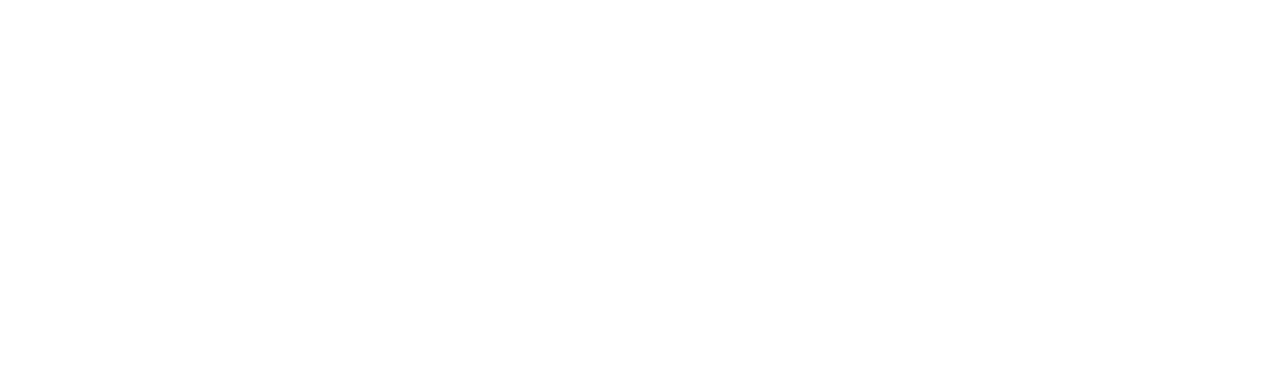
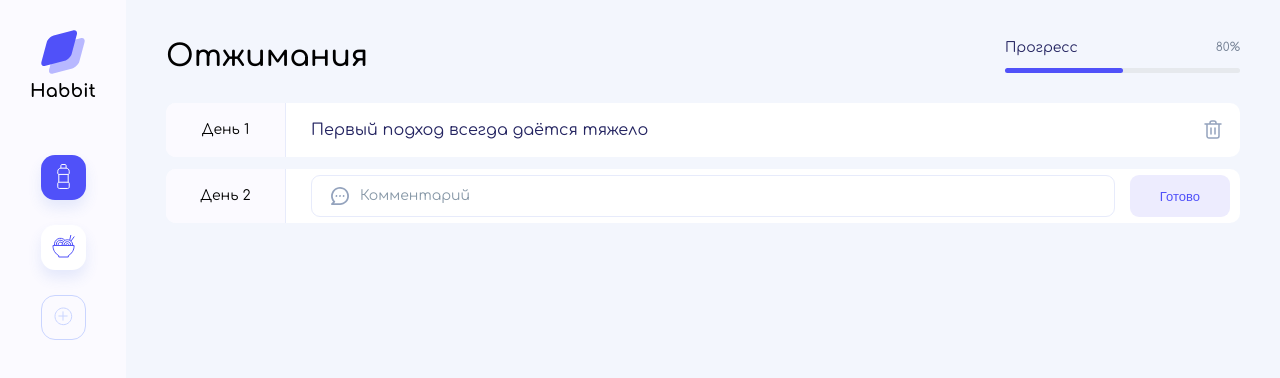
Before and after one commit to kva1ery/js-basic, a plain HTML site: page index.html in a window 1280 px wide. Drawn offline with Linux system fonts and the light colour scheme.

Commit message:
Добавил базовую вёрстку

```diff
--- a/index.html
+++ b/index.html
@@ -3,10 +3,69 @@
 <head>
     <meta charset="UTF-8">
     <meta name="viewport" content="width=device-width, initial-scale=1.0">
-    <title>JavaScript -Basic</title>
+    <title>Habbit App</title>
+
+    <link rel="preconnect" href="https://fonts.googleapis.com">
+    <link rel="preconnect" href="https://fonts.gstatic.com" crossorigin>
+    <link href="https://fonts.googleapis.com/css2?family=Comfortaa:wght@400;600&display=swap" rel="stylesheet">
+
+    <link rel="stylesheet" href="styles/main.css">
 </head>
 <body>
-
-    <script src="scripts/main.js"></script>
+    <div class="app">
+        <div class="panel">
+            <img class="logo panel__logo" src="images/logo.svg" alt="Логотип Habbit App">
+            <nav class="menu">
+                <div class="menu__list">
+                    <button class="menu__item menu__item_active">
+                        <img src="images/icons/water.svg" alt="Вода">
+                    </button>
+                    <button class="menu__item">
+                        <img src="images/icons/food.svg" alt="Еда">
+                    </button>
+                </div>
+                <button class="menu__add">
+                    <img src="images/icons/add.svg" alt="Добавить привычку">
+                </button>
+            </nav>
+        </div>
+        <div class="content">
+            <header class="header">
+                <h1 class="header__h">Отжимания</h1>
+                <div class="progress">
+                    <div class="progress__text">
+                        <div class="progress__name">Прогресс</div>
+                        <div class="progress__percent">80%</div>
+                    </div>
+                    <div class="progress__bar">
+                        <div class="progress__cover-bar"></div>
+                    </div>
+                </div>
+            </header>
+            <main>
+                <div>
+                    <div class="habbit">
+                        <div class="habbit__day">День 1</div>
+                        <div class="habbit__comment">Первый подход всегда даётся тяжело</div>
+                        <button class="habbit__delete">
+                            <img src="images/icons/delete.svg" alt="Удалить день 1">
+                        </button>
+                    </div>
+                </div>
+                <div class="habbit">
+                    <div class="habbit__day">День 2</div>
+                    <form class="habbit__form">
+                        <div class="input_icon input_icon-comment habbit__form-input">
+                            <input class="input" type="text" placeholder="Комментарий" />
+                        </div>
+                        <button class="button">
+                            Готово
+                        </button>
+                    </div>
+                </div>
+            </main>
+        </div>
+    </div>
+    <script src="scripts/app.js"></script>
 </body>
 </html>
--- a/scripts/main.js
+++ /dev/null
@@ -1 +0,0 @@
-console.log('Hello world');
--- /dev/null
+++ b/styles/main.css
@@ -0,0 +1,276 @@
+* {
+    box-sizing: border-box;
+}
+
+body {
+    margin: 0;
+
+    font-family: 'Comfortaa', Helvetica, sans-serif;
+    font-weight: 400;
+    background-color: #f3f6fd;
+
+}
+
+.input {
+    padding: 12px 20px;
+
+    font-family: 'Comfortaa', Helvetica, sans-serif;
+    font-size: 14px;
+    line-height: 16px;
+
+    background-color: #ffffff;
+    border: 1px solid #e7ebfb;
+    border-radius: 9px;
+}
+
+.input::placeholder {
+    color: #8899a8;
+}
+
+.input:active, .input:focus {
+    outline: none;
+    border-color: #6a6afb;
+}
+
+.input_icon {
+    position: relative;
+}
+
+.input_icon .input {
+    padding-left: 48px;
+}
+
+.input_icon::before {
+    position: absolute;
+    top: 50%;
+    left: 20px;
+
+    display: block;
+    width: 18px;
+    height: 18px;
+    transform: translateY(-50%);
+}
+
+.input_icon-comment::before {
+    content: url('../images/icons/comment.svg');
+}
+
+.button {
+    padding: 12px 30px;
+
+    font-size: 13px;
+    line-height: 15px;
+    color: #5051f9;
+
+    background-color: #edecfe;
+    border: none;
+    border-radius: 9px;
+    cursor: pointer;
+}
+
+.button:hover {
+    background-color: #dad9f8;
+}
+
+.app {
+    display: flex;
+}
+
+.panel {
+    min-height: 100vh;
+    padding: 30px;
+
+    background-color: #fbfaff;
+}
+
+.panel__logo {
+    margin-bottom: 50px;
+}
+
+.menu {
+    display: flex;
+    flex-direction: column;
+    gap: 25px;
+    align-items: center;
+}
+
+.menu__list {
+    display: flex;
+    flex-direction: column;
+    gap: 25px;
+    align-items: center;
+}
+
+.menu__item {
+    width: 45px;
+    height: 45px;
+
+    background-color: #ffffff;
+    border: none;
+    border-radius: 14px;
+    box-shadow: 0px 8px 14px rgba(62, 107, 224, 0.12);
+    cursor: pointer;
+}
+
+.menu__item:hover {
+    background-color: #6a6afb;
+}
+
+.menu__item:hover img {
+    filter: brightness(0) invert(1);
+}
+
+.menu__item_active {
+    background-color: #5051f9;
+}
+
+.menu__item_active img {
+    filter: brightness(0) invert(1);
+}
+
+.menu__add {
+    width: 45px;
+    height: 45px;
+
+    background: none;
+    border: 1px solid #cad5ff;
+    border-radius: 14px;
+    cursor: pointer;
+}
+
+.menu__add:hover {
+    background-color: #eff2ff;
+}
+
+.content {
+    flex-grow: 1;
+    padding: 40px;
+}
+
+.header {
+    display: flex;
+    justify-content: space-between;
+    align-items: center;
+}
+
+.header__h {
+    margin: 0;
+
+    font-size: 30px;
+    line-height: 33px;
+    color: #000000;
+}
+
+.progress {
+    display: flex;
+    flex-direction: column;
+    gap: 12px;
+    min-width: 235px;
+}
+
+.progress__text {
+    display: flex;
+    justify-content: space-between;
+}
+
+.progress__name {
+    font-size: 14px;
+    line-height: 16px;
+    color: #232360;
+}
+
+.progress__percent {
+    font-size: 12px;
+    line-height: 14px;
+    color: #768396;
+}
+
+.progress__bar {
+    position: relative;
+
+    width: 100%;
+    height: 5px;
+    background-color: #e6e9ed;
+    border-radius: 4px;
+}
+
+.progress__cover-bar {
+    position: relative;
+
+    width: 50%;
+    height: 5px;
+    background-color: #5051f9;
+    border-radius: 4px;
+}
+
+main {
+    margin-top: 30px;
+}
+
+.habbit {
+    display: flex;
+    align-items: center;
+    margin-bottom: 12px;
+
+    background-color: #ffffff;
+    border-radius: 10px;
+}
+
+.habbit__day {
+    width: 120px;
+    padding: 18px;
+
+    font-size: 14px;
+    line-height: 18px;
+    color: #000000;
+    text-align: center;
+
+    background-color: #fbfaff;
+    border-right: 1px solid #e7ebfb;
+    border-radius: 10px 0 0 10px;
+}
+
+.habbit__comment {
+    padding: 18px 25px;
+
+
+    font-size: 16px;
+    line-height: 18px;
+    color: #232360;
+}
+
+.habbit__delete {
+    display: block;
+    width: 28px;
+    height: 28px;
+    margin-right: 13px;
+    margin-left: auto;
+    padding: 2px;
+
+    background: none;
+    border: none;
+    border-radius: 5px;
+    cursor: pointer;
+}
+
+
+.habbit__delete:hover {
+    background-color: #eff2ff;
+}
+
+.habbit__form {
+    flex-grow: 1;
+
+    display: flex;
+    justify-content: center;
+    padding: 5px 10px 5px 25px;
+    gap: 15px;
+}
+
+.habbit__form-input {
+    flex-grow: 1;
+}
+
+.habbit__form-input .input {
+    width: 100%;
+}
```
Also changed, not shown: images/icons/add.svg (added), images/icons/comment.svg (added), images/icons/delete.svg (added), images/icons/food.svg (added), images/icons/water.svg (added), images/logo.svg (added), scripts/app.js (added).
